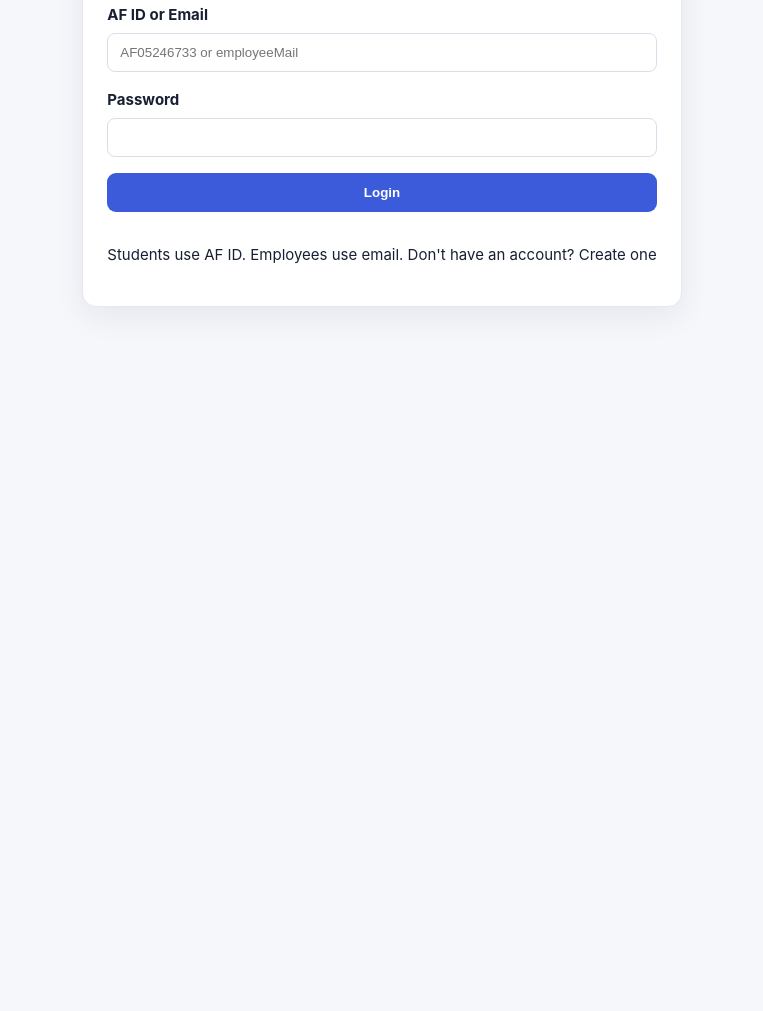
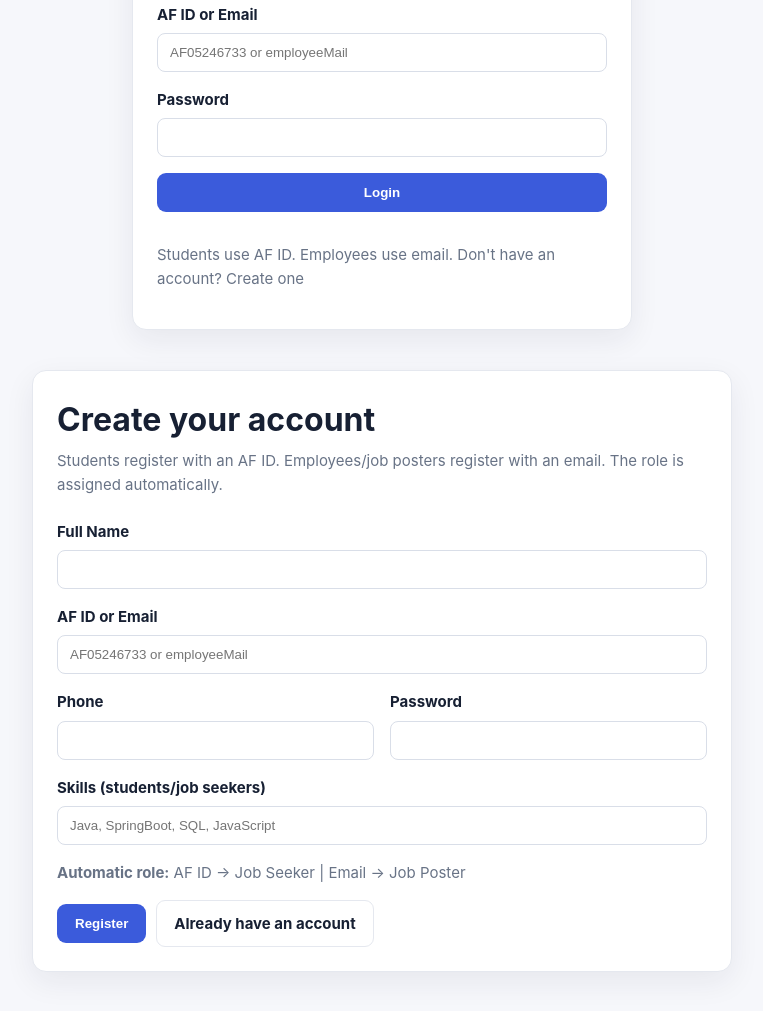
Before and after one commit to PavanKumarBollu/ANP-D7211, a plain HTML site: page JobPortalProject/index.html in a window 1280 px wide. Shown: the part 257-1268 px from the top of the page, without its empty margins (258-1021 px from the left). Before the commit the page ends 800 px from the top, so only its background shows below. Drawn offline with Linux system fonts and the light colour scheme.

Commit message:
Registration Page

```diff
--- a/JobPortalProject/css/styles.css
+++ b/JobPortalProject/css/styles.css
@@ -37,6 +37,9 @@
 .site-header {
   background: #fff;
   border-bottom: 1px solid var(--border);
+  position: sticky;
+  top: 0;
+  z-index: 10;
 }
 .nav {
   min-height: 70px;
@@ -185,6 +188,12 @@
   justify-content: center;
   padding: 20px 0;
 }
+.auth-card {
+  width: min(500px, 100%);
+}
+.auth-card.wide {
+  width: min(700px, 100%);
+}
 .form {
   display: flex;
   flex-direction: column;
@@ -209,3 +218,21 @@
 .form input:focus {
   border-color: var(--primary);
 }
+
+.grid-form {
+  display: grid;
+  grid-template-columns: 1fr 1fr;
+}
+.grid-form .full {
+  grid-column: 1/-1;
+}
+
+.form-actions {
+  display: flex;
+  gap: 10px;
+  align-items: center;
+  /* flex-direction: column; */
+}
+.form-note {
+  color: var(--muted);
+}
--- a/JobPortalProject/index.html
+++ b/JobPortalProject/index.html
@@ -58,7 +58,7 @@
     </div>
   </section>
 
-  <section id="page-login" class="page">
+  <section id="page-login" class="page ">
     <div class="auth-wrap">
       <div class="card auth-card">
         <div class="page-head">
@@ -84,6 +84,35 @@
 
 
   </section>
+
+
+  <section id="page-register" class="page ">
+    <div class="auth-wrap">
+      <div class="card auth-card wide">
+        <div class="page-head">
+          <h1>Create your account</h1>
+          <p>Students register with an AF ID. Employees/job posters register with an email. The role is assigned automatically.</p>
+        </div>
+        <form id="register-form" class="form grid-form">
+          <label class="full" > Full Name <input name="name" required /></label>
+          <label class="full" >AF ID or Email <input name = "identifier"  placeholder="AF05246733 or employeeMail" required /> </label>
+          <label >Phone<input type = "tel"></label>
+          <label >Password<input type="password" minlength="6" required></label>
+          <label class="full"> Skills (students/job seekers)<input name="skills" placeholder="Java, SpringBoot, SQL, JavaScript"></label>
+        <div class="form-note full ">
+          <b>Automatic role:</b> AF ID → Job Seeker   |   Email → Job Poster
+        </div>
+        <div class="form-actions full ">
+          <button class="btn btn-primary">Register</button>
+          <a href="#/login" class="btn btn-light">Already have an account</a>
+        </div>
+
+        </form>
+      </div>
+    </div>
+
+
+  </section>
 </main>
 
 
```
